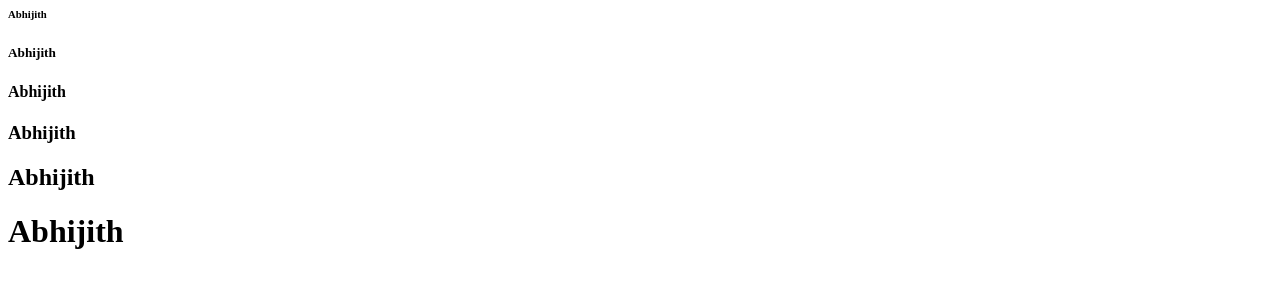
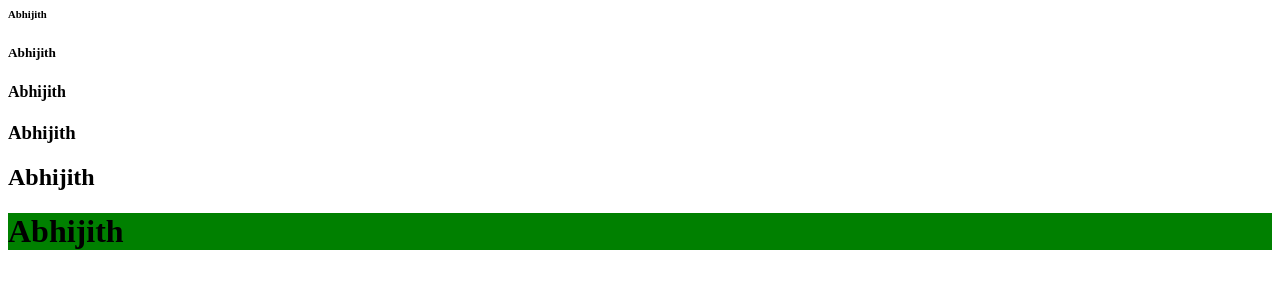
Before and after one commit to abhijiths-urolime/Jenkins-project, a plain HTML site: page index.html in a window 1280 px wide. Drawn offline with Linux system fonts and the light colour scheme.

Commit message:
Update index.html

```diff
--- a/index.html
+++ b/index.html
@@ -6,8 +6,8 @@ Example of Header-levels
 </Head>
   <style>
     h1{
-      bg-color:green;
-    };
+      background-color:green;
+    }
   </style>
 <Body>
 
```
